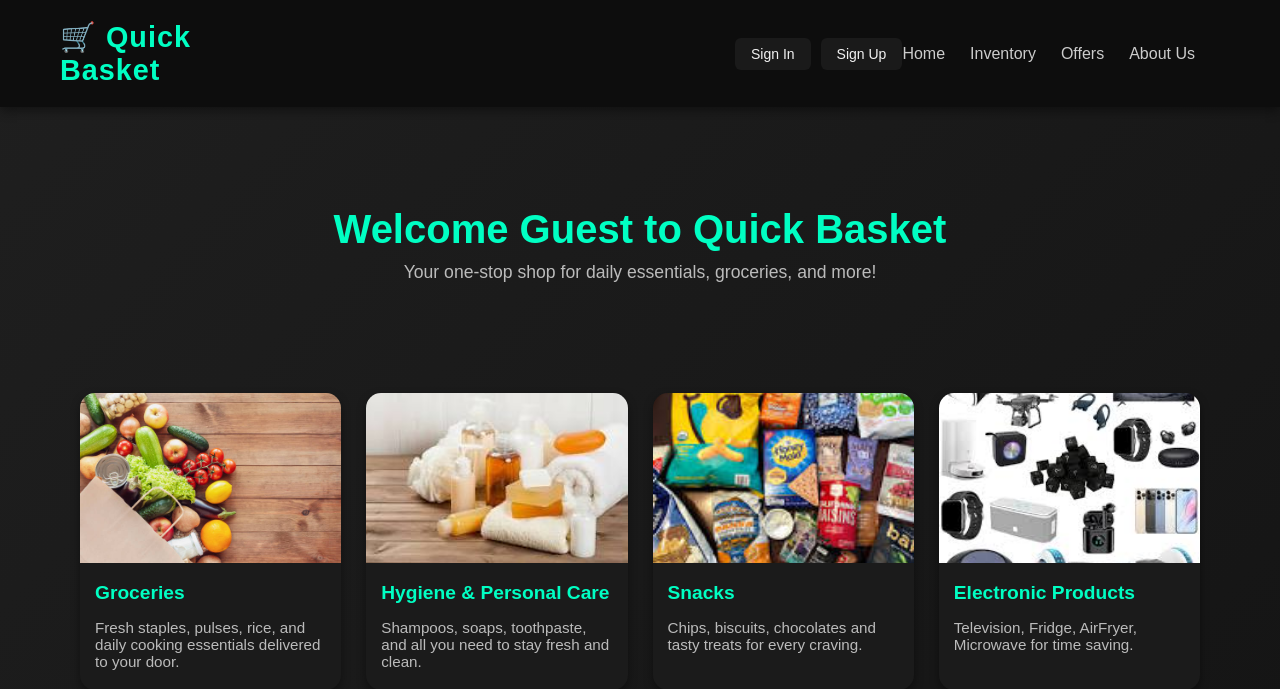
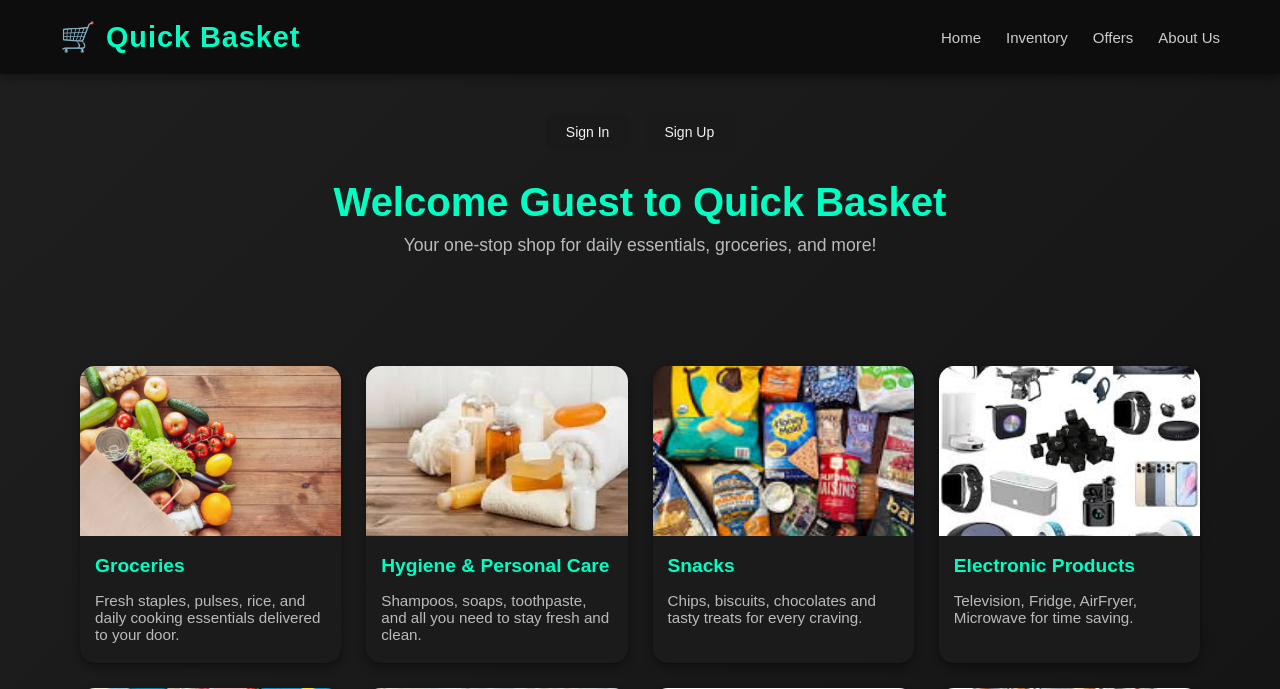
Before and after one commit to Manavbarodiya/e-commerce-store, a Django app: page /index/ in a window 1280 px wide. Shown: the top 689 px of the page. Run offline with Django 5.2, Linux system fonts and the light colour scheme.

Commit message:
Move action buttons from header to hero section and improve alignment

```diff
--- a/static/css/base.css
+++ b/static/css/base.css
@@ -42,22 +42,19 @@ header h1:hover {
 nav {
   display: flex;
   align-items: center;
-  justify-content: space-between;
-  width: 100%;
-  max-width: 1200px;
-  margin-left: 40px;
+  gap: 25px;
 }
 
-nav > a {
+nav a {
   text-decoration: none;
   color: #ccc;
   transition: 0.3s;
   white-space: nowrap;
-  margin-right: 25px;
+  font-size: 15px;
 }
 
-nav > a:hover {
-  color: #ffffff;
+nav a:hover {
+  color: #00ffc3;
 }
 
 /* Footer Styles - Basic structure, detailed styles in footer.css */
@@ -66,12 +63,12 @@ footer {
   color: #ccc;
 }
 
-/* Search Bar Styles (Action Buttons) */
+/* Search Bar Styles */
 .search-bar {
   display: flex;
   align-items: center;
   gap: 10px;
-  margin-left: auto;
+  margin-right: 20px;
 }
 
 .search-bar input {
--- a/static/css/index.css
+++ b/static/css/index.css
@@ -2,7 +2,46 @@
 
 .hero {
   text-align: center;
-  padding: 100px 20px 60px;
+  padding: 40px 20px 60px;
+}
+
+.hero-actions {
+  display: flex;
+  justify-content: center;
+  align-items: center;
+  gap: 15px;
+  margin-bottom: 30px;
+  flex-wrap: wrap;
+}
+
+.hero-actions a {
+  text-decoration: none;
+}
+
+.action-btn {
+  padding: 10px 20px;
+  border: none;
+  border-radius: 6px;
+  background: #1a1a1a;
+  color: #f2f2f2;
+  font-size: 14px;
+  font-weight: 500;
+  cursor: pointer;
+  white-space: nowrap;
+  transition: background-color 0.3s ease, color 0.3s ease, transform 0.2s ease, box-shadow 0.3s ease;
+  font-family: 'Poppins', sans-serif;
+}
+
+.action-btn:hover {
+  background: #2a2a2a;
+  color: #00ffc3;
+  transform: translateY(-2px);
+  box-shadow: 0 6px 15px rgba(0,255,195,0.3);
+}
+
+.action-btn:active {
+  transform: scale(0.98);
+  box-shadow: none;
 }
 
 .hero h2 {
--- a/templates/header.html
+++ b/templates/header.html
@@ -15,18 +15,6 @@
     </a>
 
     <nav>
-      {% if user.is_authenticated %}
-      <div class="search-bar">
-        <a href="{% url 'checkout' %}"><button type="button">Check Out</button></a>
-        <a href="{% url 'order_history' %}"><button type="button">My Orders</button></a>
-        <a href="{% url 'signout' %}"><button type="button">Sign Out</button></a>
-      </div>
-      {% else %}
-      <div class="search-bar">
-        <a href="{% url 'login' %}"><button type="button">Sign In</button></a>
-        <a href="{% url 'signup' %}"><button type="button">Sign Up</button></a>
-      </div>
-      {% endif %}
       <a href="{% url 'index' %}">Home</a>
       <a href="{% url 'cart' %}">Inventory</a>
       <a href="{% url 'offers' %}">Offers</a>
--- a/templates/index.html
+++ b/templates/index.html
@@ -3,6 +3,16 @@
 <link rel="stylesheet" href="{% static 'css/index.css' %}">
 
   <section class="hero">
+    <div class="hero-actions">
+      {% if user.is_authenticated %}
+        <a href="{% url 'checkout' %}"><button type="button" class="action-btn">Check Out</button></a>
+        <a href="{% url 'order_history' %}"><button type="button" class="action-btn">My Orders</button></a>
+        <a href="{% url 'signout' %}"><button type="button" class="action-btn">Sign Out</button></a>
+      {% else %}
+        <a href="{% url 'login' %}"><button type="button" class="action-btn">Sign In</button></a>
+        <a href="{% url 'signup' %}"><button type="button" class="action-btn">Sign Up</button></a>
+      {% endif %}
+    </div>
     <h2>Welcome {% if name %}{{name}}{% else %}Guest{% endif %} to Quick Basket</h2>
     <p>Your one-stop shop for daily essentials, groceries, and more!</p>
   </section>
```
Also changed, not shown: static/image/login-background.jpg (added).
